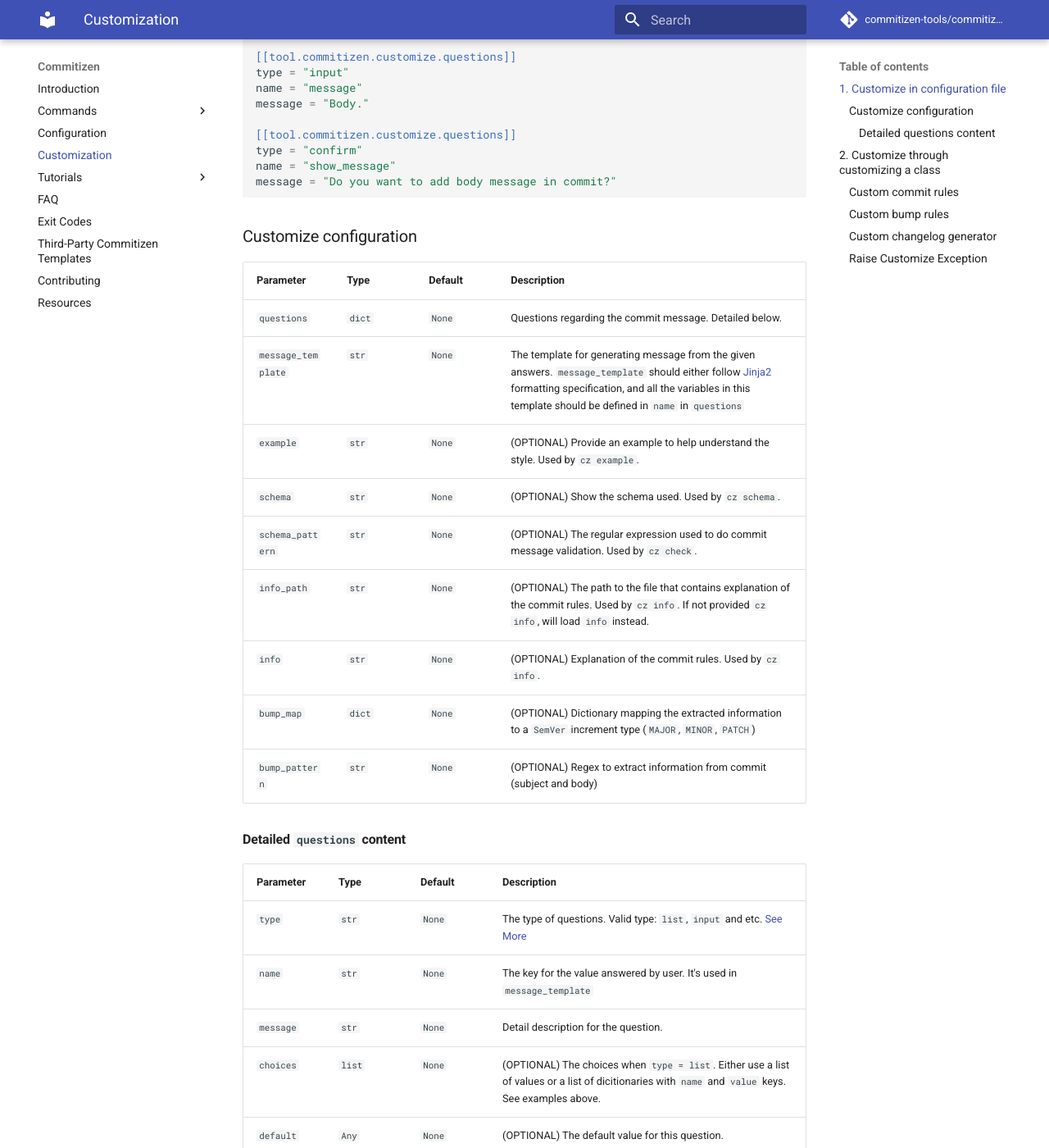
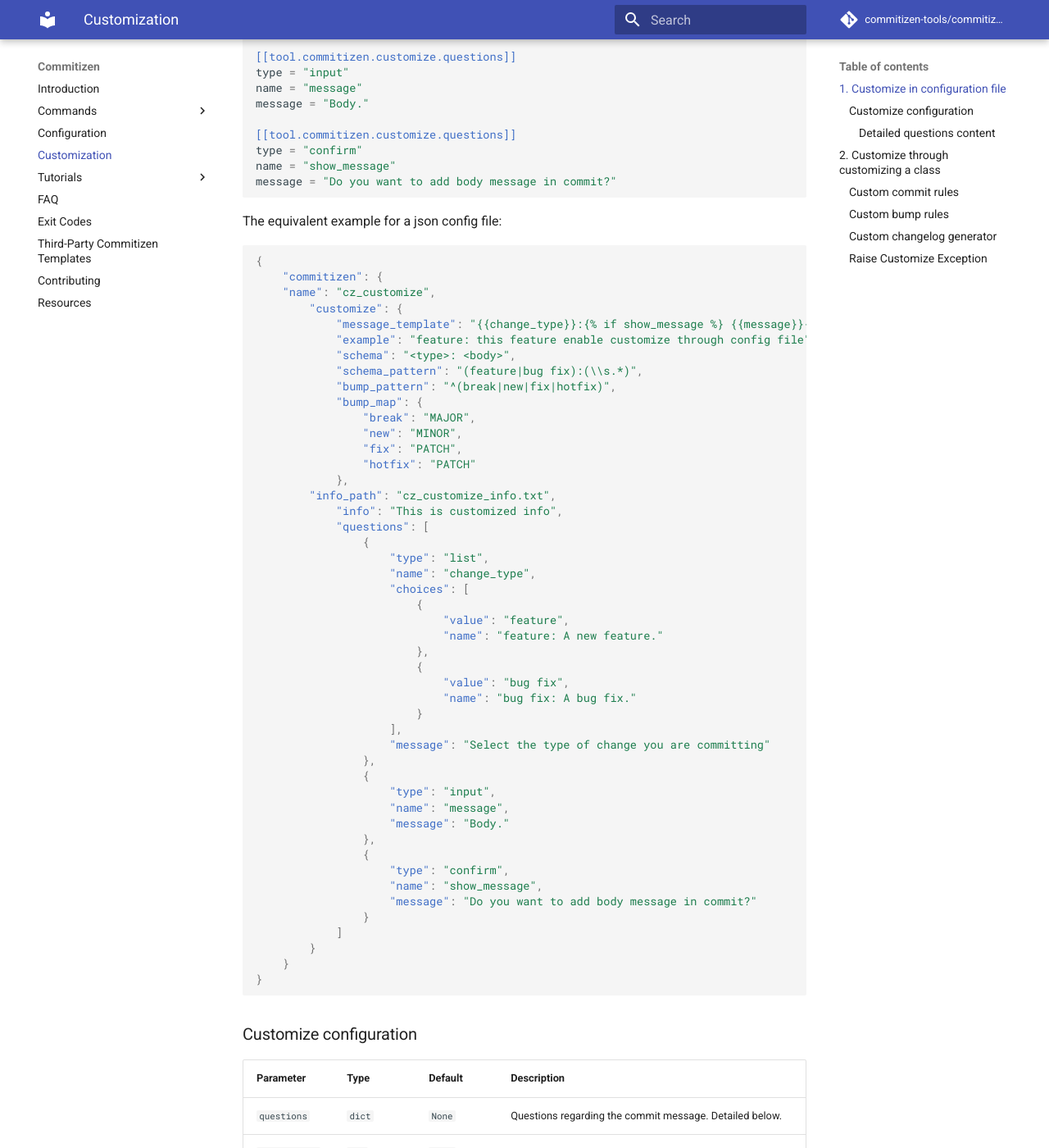
Before and after one commit to commitizen-tools/commitizen, an MkDocs documentation site: the page built from docs/customization.md, in a window 1280 px wide and 1400 px high, scrolled down 917 px. Shown: the whole window at 82% size. Built offline with MkDocs 1.6.1 and Material for MkDocs 9.7.7, drawn with Linux system fonts in a browser that asks for light colours; comment, search, counter and statistics services are not loaded; some of the changed text lies outside the part shown.

Commit message:
docs(customization): add a json config file as a example for the new implementation
120

````diff
--- a/docs/customization.md
+++ b/docs/customization.md
@@ -3,7 +3,7 @@
 
 ## 1. Customize in configuration file
 
-**This is only supported when configuring through `toml` (e.g., `pyproject.toml`, `.cz`, and `.cz.toml`)**
+**This is only supported when configuring through `toml` or `json` (e.g., `pyproject.toml`, `.cz.toml`, `.cz.toml`, `.cz.json`, and `cz.json`)**
 
 The basic steps are:
 
@@ -44,6 +44,58 @@
 type = "confirm"
 name = "show_message"
 message = "Do you want to add body message in commit?"
+```
+
+The equivalent example for a json config file:
+
+```json
+{
+    "commitizen": {
+	"name": "cz_customize",
+        "customize": {
+            "message_template": "{{change_type}}:{% if show_message %} {{message}}{% endif %}",
+            "example": "feature: this feature enable customize through config file",
+            "schema": "<type>: <body>",
+            "schema_pattern": "(feature|bug fix):(\\s.*)",
+            "bump_pattern": "^(break|new|fix|hotfix)",
+            "bump_map": {
+                "break": "MAJOR",
+                "new": "MINOR",
+                "fix": "PATCH",
+                "hotfix": "PATCH"
+            },
+	    "info_path": "cz_customize_info.txt",
+            "info": "This is customized info",
+            "questions": [
+                {
+                    "type": "list",
+                    "name": "change_type",
+                    "choices": [
+                        {
+                            "value": "feature",
+                            "name": "feature: A new feature."
+                        },
+                        {
+                            "value": "bug fix",
+                            "name": "bug fix: A bug fix."
+                        }
+                    ],
+                    "message": "Select the type of change you are committing"
+                },
+                {
+                    "type": "input",
+                    "name": "message",
+                    "message": "Body."
+                },
+                {
+                    "type": "confirm",
+                    "name": "show_message",
+                    "message": "Do you want to add body message in commit?"
+                }
+            ]
+        }
+    }
+}
 ```
 
 ### Customize configuration
````
